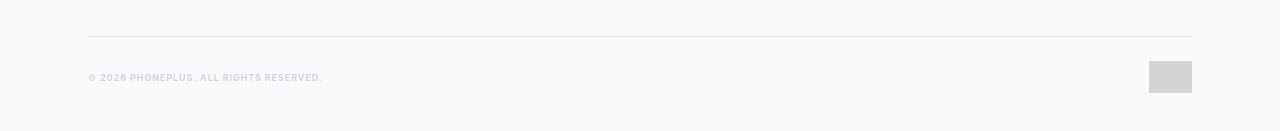
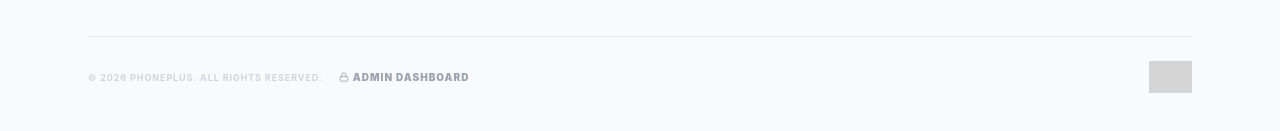
Before and after one commit to jangjm0512-del/phone-plus, a React (Vite) app: page / in a window 1280 px wide. Shown: the part 5081-5212 px from the top of the page. Built offline with nearby package versions, Linux system fonts and the light colour scheme; grey boxes are pictures that could not be loaded; a web font is replaced by a local one.

Commit message:
feat: Enhance admin panel and navigation
Adds a "Admin Panel" link to the main navigation for easier access.
Updates the admin dashboard to display draft changes before saving, improving the editing experience.
Adjusts the order of the final CTA section on the home page.

```diff
--- a/App.tsx
+++ b/App.tsx
@@ -10,7 +10,7 @@ import AdminDashboard from './pages/AdminDashboard.tsx';
 import {
   Menu, X, Phone, User, Settings, MapPin, Clock,
   MessageCircle, MessageSquare, ChevronRight, Navigation,
-  Eye, Check, RotateCcw, ShieldCheck, ExternalLink
+  Eye, Check, RotateCcw, ShieldCheck, ExternalLink, Lock
 } from 'lucide-react';
 
 const Logo: React.FC = () => (
@@ -70,7 +70,7 @@ const Header: React.FC = () => {
             <div className="flex items-center gap-4 border-l border-gray-100 pl-6 ml-2">
                {isAdmin && (
                   <Link to="/admin" className="text-[9px] font-bold text-red-600 bg-red-50 px-2 py-0.5 rounded border border-red-100 uppercase">
-                    Admin
+                    Admin Panel
                   </Link>
                )}
                <a href={`tel:${config.contactNumber}`} className="flex items-center gap-2 bg-gray-900 hover:bg-[#C80000] text-white px-4 py-2 rounded-full font-black transition-all shadow-lg text-[11px] uppercase">
@@ -165,9 +165,15 @@ const Footer: React.FC = () => {
         </div>
 
         <div className="pt-6 border-t border-gray-200 flex flex-col md:flex-row items-center justify-between gap-4">
-          <p className="text-[9px] font-bold text-gray-300 uppercase tracking-widest">
-            &copy; {new Date().getFullYear()} PhonePlus. All Rights Reserved.
-          </p>
+          <div className="flex items-center gap-4">
+            <p className="text-[9px] font-bold text-gray-300 uppercase tracking-widest">
+              &copy; {new Date().getFullYear()} PhonePlus. All Rights Reserved.
+            </p>
+            {/* Admin Login 링크 시인성 강화 */}
+            <Link to="/admin" className="text-[10px] font-black text-gray-400 hover:text-[#C80000] transition-all flex items-center gap-1 uppercase tracking-widest">
+              <Lock size={10} /> Admin Dashboard
+            </Link>
+          </div>
           <a href={certUrl} target="_blank" rel="noreferrer" className="flex items-center grayscale opacity-40 hover:grayscale-0 hover:opacity-100 transition-all">
              <img src={certImg} alt="사전승낙서" className="h-8" />
           </a>
--- a/pages/AdminDashboard.tsx
+++ b/pages/AdminDashboard.tsx
@@ -1,6 +1,6 @@
 
 import React, { useState, useEffect } from 'react';
-import { useAppContext } from '../AppContext';
+import { useAppContext } from '../AppContext.tsx';
 import {
   Settings, Plus, Trash2, Edit, Save, LogOut, Smartphone,
   FileText, LayoutDashboard, Eye, EyeOff, Check, X, AlertCircle
@@ -301,7 +301,7 @@ const AdminDashboard: React.FC = () => {
                         </tr>
                       </thead>
                       <tbody>
-                        {prices.map((p) => (
+                        {(isEditMode ? draftPrices : prices).map((p) => (
                           <tr key={p.id} className="border-b border-gray-50 hover:bg-gray-50 transition-colors group">
                             <td className="px-4 py-4">
                               <div className="w-10 h-10 bg-gray-100 rounded-lg flex items-center justify-center overflow-hidden">
@@ -353,7 +353,7 @@ const AdminDashboard: React.FC = () => {
                     </button>
                   </div>
                   <div className="space-y-4">
-                    {posts.map(post => (
+                    {(isEditMode ? draftPosts : posts).map(post => (
                       <div key={post.id} className="flex items-center justify-between p-4 bg-white border border-gray-100 rounded-xl">
                         <div>
                           <h4 className="font-black">{post.title}</h4>
--- a/pages/Home.tsx
+++ b/pages/Home.tsx
@@ -354,7 +354,7 @@ const Home: React.FC = () => {
         </div>
       </section>
 
-      {/* Final CTA Section (Restored & Polished) */}
+      {/* Final CTA Section (오시는 길 안내 밑으로 이동) */}
       <section className="py-24 bg-white">
         <div className="container mx-auto px-4 max-w-5xl text-center">
           <div className="bg-[#C80000]/5 rounded-[3rem] p-12 md:p-20 border border-[#C80000]/10 shadow-sm relative overflow-hidden group">
```
